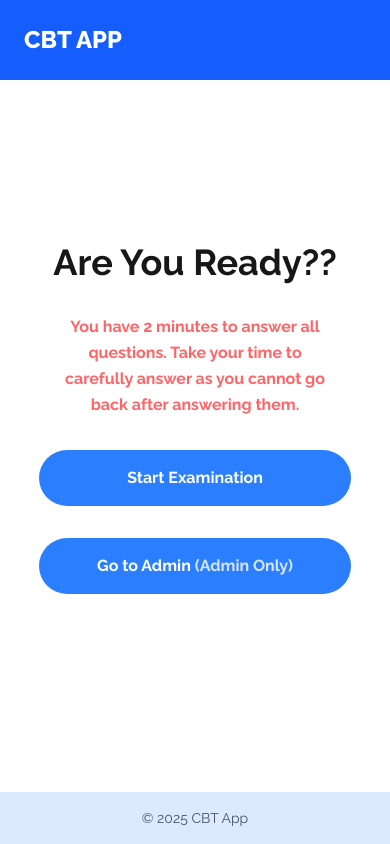
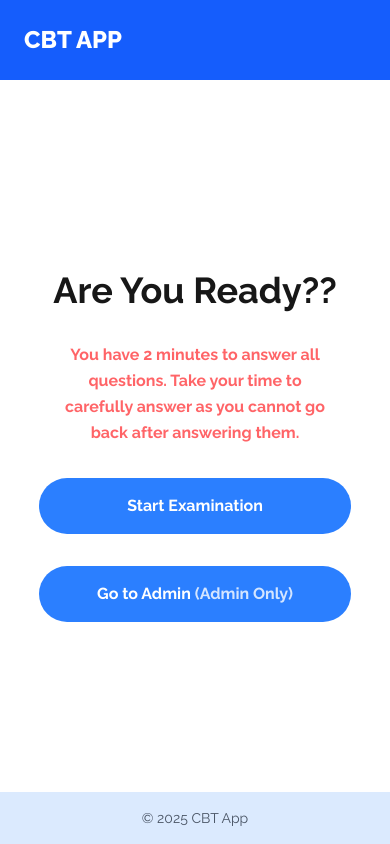
Before and after one commit to AbimbolaP/cbt-app, a Next.js app: page /dashboard in a window 390 px wide. Built offline with nearby package versions, Linux system fonts and the light colour scheme.

Commit message:
mobile screen scroll

```diff
--- a/src/features/auth/sign-up/index.tsx
+++ b/src/features/auth/sign-up/index.tsx
@@ -70,7 +70,7 @@ export const SignUp = () => {
       animate="visible"
       exit="hidden"
       variants={containerVariants}
-      className="flex flex-col justify-center items-center gap-20 min-h-[calc(100dvh-7rem)]"
+      className="flex flex-col justify-center items-center gap-20 min-h-[calc(100dvh-7rem)] overflow-scroll"
     >
       {/* Title */}
       <motion.h1
--- a/src/features/dashboard/index.tsx
+++ b/src/features/dashboard/index.tsx
@@ -50,7 +50,7 @@ export const Dashboard = () => {
 
   return (
     <motion.div
-      className="flex flex-col items-center justify-center gap-8 md:gap-15 h-[80vh] text-center"
+      className="flex flex-col items-center justify-center gap-8 md:gap-15 min-h-[calc(100dvh-7rem)] text-center"
       variants={containerVariants}
       initial="hidden"
       animate="visible"
```
